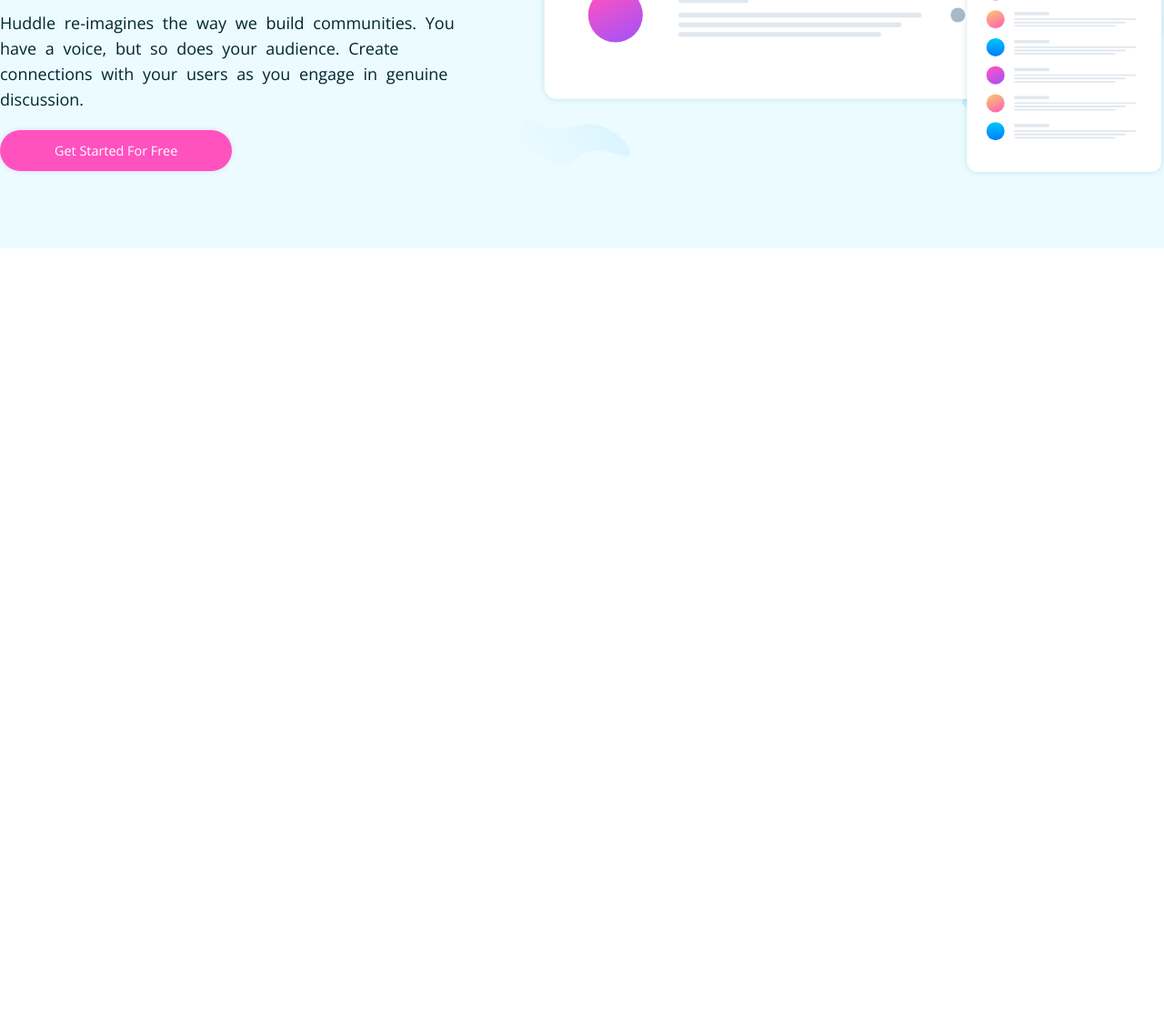
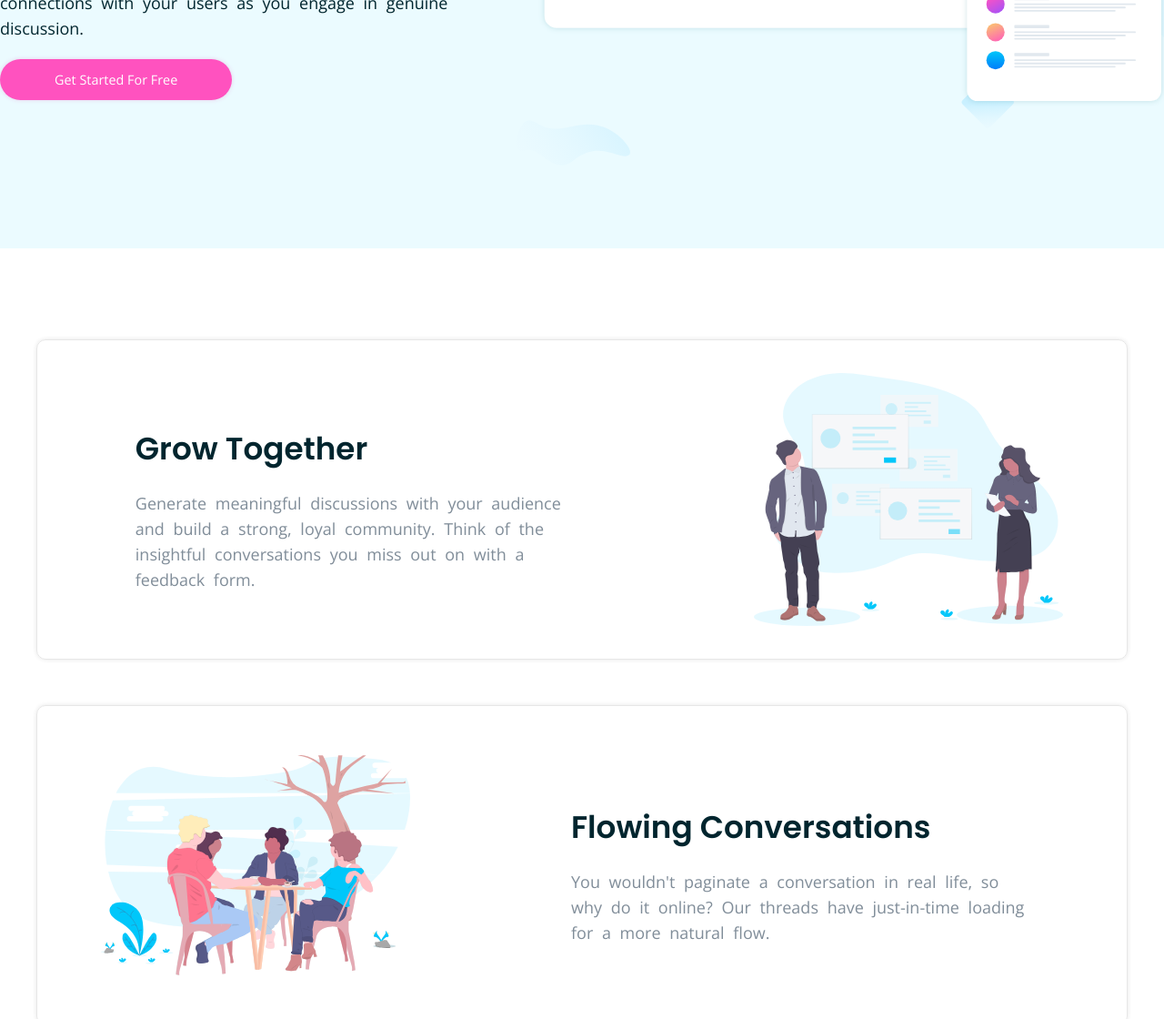
Before and after one commit to proXDhiya/Huddle-landing-page-with-alternating-feature-blocks-my-solution, a plain HTML site: page index.html in a window 1280 px wide. Shown: the part 527-1647 px from the top of the page at 91% size. Before the commit the page ends 800 px from the top, so only its background shows below. Drawn offline with nearby package versions, Linux system fonts and the light colour scheme.

Commit message:
complete card

```diff
--- a/css/style.css
+++ b/css/style.css
@@ -27,6 +27,7 @@
     font-weight: var(--open-sans-normal-weight);
     font-size: var(--font-size);
     color: var(--Very-Dark-Cyan);
+    background-color: #fff;
 }
 
 h1,
@@ -39,6 +40,11 @@
 h1 {
     font-size: 300%;
     margin: 30px 0;
+}
+
+h2 {
+    font-size: 190%;
+    margin: 20px 0;
 }
 
 p {
@@ -120,7 +126,6 @@
 .header-content {
     display: grid;
     grid-template-columns: 40% 60%;
-    grid-template-rows: calc(100vh - 120px - 30px);
     grid-gap: 80px;
 
     margin-top: 30px;
@@ -143,3 +148,47 @@
 }
 
 /******************************************************************/
+/******************************main********************************/
+
+main {
+    margin: 100px auto 250px auto !important;
+    height: auto;
+    width: auto;
+}
+
+.box-module {
+    border-radius: 10px;
+    border: 1px solid rgb(231, 231, 231);
+    box-shadow: 0px 0px 5px rgb(231, 231, 231);
+
+    display: grid;
+    grid-template-columns: 60% 40%;
+    grid-template-rows: 350px;
+
+    max-width: 1200px;
+    min-width: 900px;
+    margin: 50px auto;
+}
+
+.box-module div {
+    width: 70%;
+    margin: 0 auto;
+    align-self: center;
+}
+
+.box-module div p {
+    color: var(--Grayish-Blue);
+}
+
+.box-module img {
+    width: 340px;
+    height: auto;
+    align-self: center;
+    justify-self: center;
+}
+
+#secend-box {
+    grid-template-columns: 40% 60%;
+}
+
+/******************************************************************/
--- a/index.html
+++ b/index.html
@@ -27,25 +27,45 @@
         <img src="./images/illustration-mockups.svg" alt="mockups-svg">
       </section>
     </header>
+
+    <main class="page-container">
+      <section class="box-module">
+        <div>
+          <h2>Grow Together</h2>
+          <p>
+            Generate meaningful discussions with your audience and build a strong, loyal community.
+            Think of the insightful conversations you miss out on with a feedback form.
+          </p>
+        </div>
+        <img src="./images/illustration-grow-together.svg" alt="il-svg">
+      </section>
+
+      <section id="secend-box" class="box-module">
+        <img src="./images/illustration-flowing-conversation.svg" alt="il-svg">
+        <div>
+          <h2>Flowing Conversations</h2>
+          <p>
+            You wouldn't paginate a conversation in real life, so why do it online? Our threads
+            have just-in-time loading for a more natural flow.
+          </p>
+        </div>
+      </section>
+
+      <section class="box-module">
+        <div>
+          <h2>Your Users</h2>
+          <p>
+            It takes no time at all to integrate Huddle with your app's authentication solution.
+            This means, once signed in to your app, your users can start chatting immediately.
+          </p>
+        </div>
+        <img src="./images/illustration-your-users.svg" alt="il-svg">
+      </section>
+    </main>
   </body>
 </html>
 
 <!--
-
-  Grow Together
-
-  Generate meaningful discussions with your audience and build a strong, loyal community.
-  Think of the insightful conversations you miss out on with a feedback form.
-
-  Flowing Conversations
-
-  You wouldn't paginate a conversation in real life, so why do it online? Our threads
-  have just-in-time loading for a more natural flow.
-
-  Your Users
-
-  It takes no time at all to integrate Huddle with your app's authentication solution.
-  This means, once signed in to your app, your users can start chatting immediately.
 
   Ready To Build Your Community?
 
```
